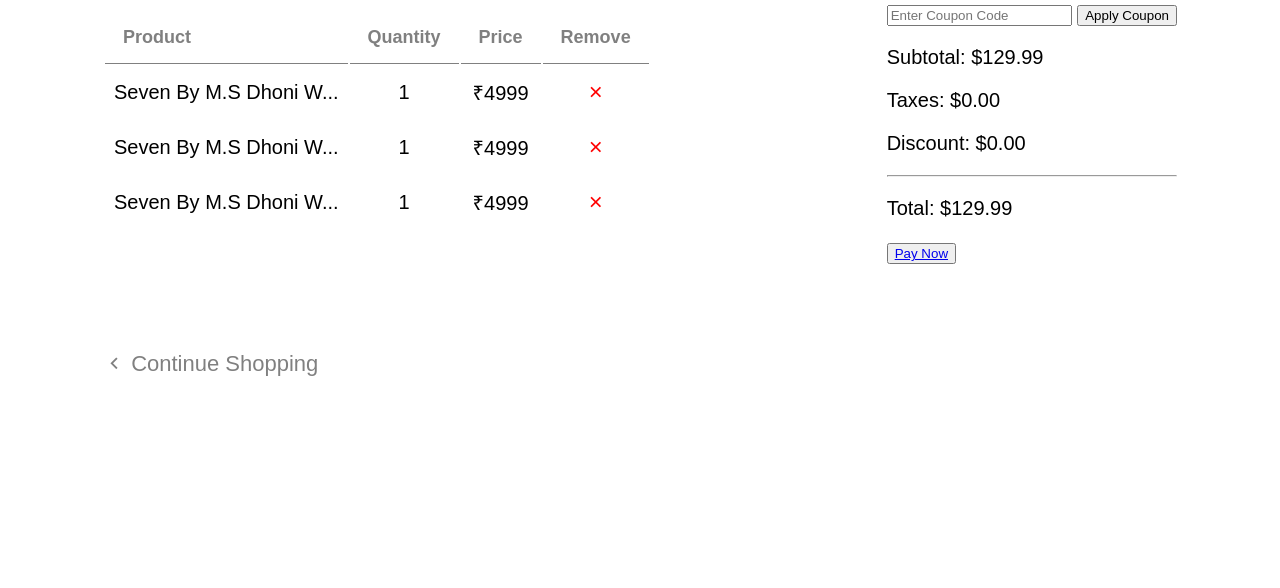
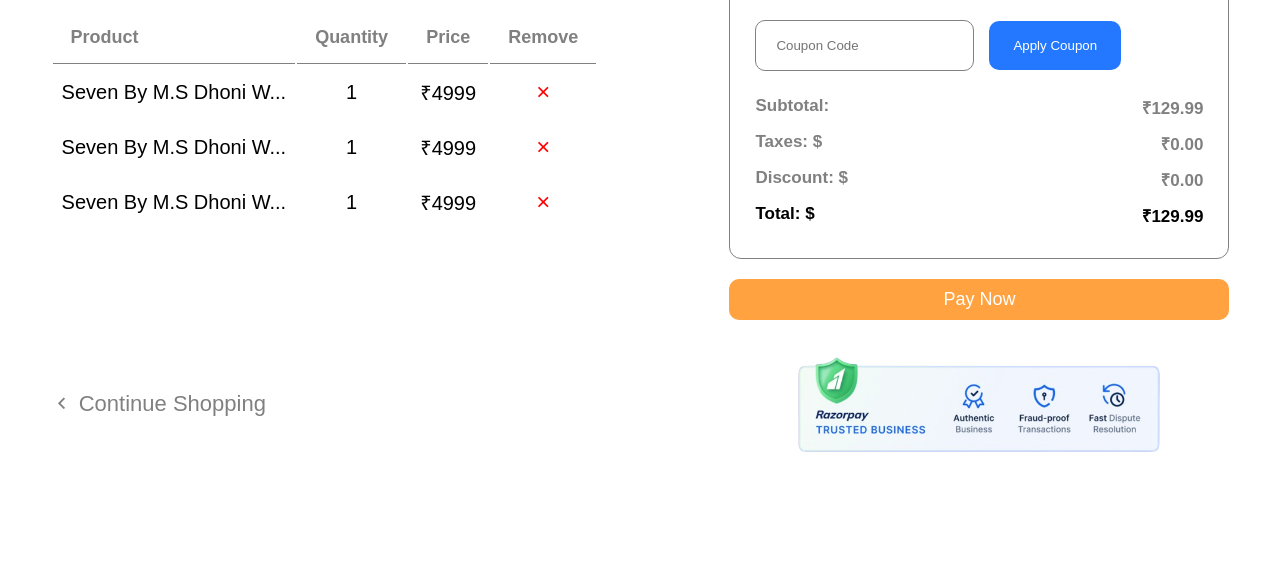
Before and after one commit to purshottambajaj/sneakerHtml, a plain HTML site: page ShoppingCart.html in a window 1280 px wide. Shown: the part 234-822 px from the top of the page. Before the commit the page ends 800 px from the top, so only its background shows below. Drawn offline with nearby package versions, Linux system fonts and the light colour scheme.

Commit message:
Styled Cart and Payment Page

```diff
--- a/Cart.css
+++ b/Cart.css
@@ -37,6 +37,76 @@
     color: gray;
     text-decoration: none;
     display: inline-block;
-    margin-top: 110px;
+    margin-top: 150px;
     font-size: 22px;
 }
+
+.wrapper{
+  border: 1px solid gray;
+  padding: 18px 25px;
+  border-radius: 12px;
+}
+
+.wrapper .coupon-card .form-control{
+  display: flex;
+  align-items: center;
+  /* justify-content: space-between; */
+  gap: 15px;
+}
+
+.wrapper .coupon-card .form-control input{
+  padding: 17px 20px;
+  border: 1px solid gray;
+  border-radius: 10px;
+}
+
+.wrapper .coupon-card .form-control button{
+  border: none;
+  background-color: #2378FF;
+  color: white;
+  padding: 17px 24px;
+  border-radius: 10px;
+  cursor: pointer;
+}
+
+.cart-summary{
+  margin-top: 25px;
+  color: gray;
+  font-size: 17px;
+}
+
+.cart-summary p{
+  margin: 13px 0;
+  font-weight: 600;
+  display: flex;
+  justify-content: space-between;
+}
+
+.cart-summary p:last-child{
+  color: black;
+  font-weight: bold;
+}
+
+.cart-right .pay-now-btn{
+  display: block;
+  background: #ffa23f;
+  color: white;
+  padding: 10px 18px;
+  border: none;
+  cursor: pointer;
+  width: 100%;
+  border-radius: 10px;
+  margin-top: 20px;
+}
+
+.cart-right .pay-now-btn a{
+  text-decoration: none;
+  color: white;
+  font-size: 18px;
+}
+
+.cart-right img{
+  width: 500px;
+  display: block;
+  margin: 0 auto;
+}
--- a/ShoppingCart.html
+++ b/ShoppingCart.html
@@ -17,9 +17,9 @@
             <div class="logo">Thala<span> 7.</span></div>
             <div class="menus">
                 <ul>
-                    <li><a href="">Home</a></li>
+                    <li><a href="./index.html">Home</a></li>
                     <li><a href="">About</a></li>
-                    <li><a href="">Brands <i class="ri-arrow-down-s-line"></i></a></li>
+                    <li><a href="./Product.html">Brands <i class="ri-arrow-down-s-line"></i></a></li>
                     <li><a href="">More <i class="ri-arrow-down-s-line"></i></a></li>
                     <li><a href="">Contact</a></li>
                 </ul>
@@ -75,26 +75,30 @@
             </tr>
             </tbody>
         </table>
-        <a href="#"><i class="ri-arrow-left-s-line"></i> Continue Shopping</a>
+        <a href="./Product.html"><i class="ri-arrow-left-s-line"></i> Continue Shopping</a>
       </div>
 
       <div class="cart-right">
         <div class="wrapper">
           <div class="coupon-card">
-            <h4>Apply Coupon</h4>
-            <input type="text" placeholder="Enter Coupon Code">
-            <button class="apply-coupon-btn">Apply Coupon</button>
+            <h5>Enter Coupon Code</h5>
+            <div class='form-control'>
+              <input type="text" placeholder="Coupon Code">
+              <button>Apply Coupon</button>
+            </div>
           </div>
+
           <div class="cart-summary">
-            <p>Subtotal: $<span id="subtotal">129.99</span></p>
-            <p>Taxes: $<span id="taxes">0.00</span></p>
-            <p>Discount: $<span id="discount">0.00</span></p>
-            <hr>
-            <p>Total: $<span id="total">129.99</span></p>
-            <button class="pay-now-btn"><a href="Payment.html">Pay Now</a></button>
-            <i class="fab fa-razorpay"></i>
+            <p>Subtotal: <span id="subtotal">₹129.99</span></p>
+            <p>Taxes: $<span id="taxes">₹0.00</span></p>
+            <p>Discount: $<span id="discount">₹0.00</span></p>
+            <p>Total: $<span id="total">₹129.99</span></p>
           </div>
         </div>
+        <button class="pay-now-btn">
+          <a href="Payment.html">Pay Now</a>
+        </button>
+        <img src='./assets/Secure-Payment.png' alt="Payment"/>
       </div>
     </section>
   </main>
--- a/styles.css
+++ b/styles.css
@@ -3,7 +3,7 @@
     font-family: Arial, sans-serif;
 }
 
-header{
+.bg-image{
     background-image: url(./assets/bg.jpg);
     background-repeat: no-repeat;
     background-size: cover;
```
Also changed, not shown: Payment.html (+25 -22 lines), Product.html (+3 -3 lines), index.html (+4 -4 lines).
